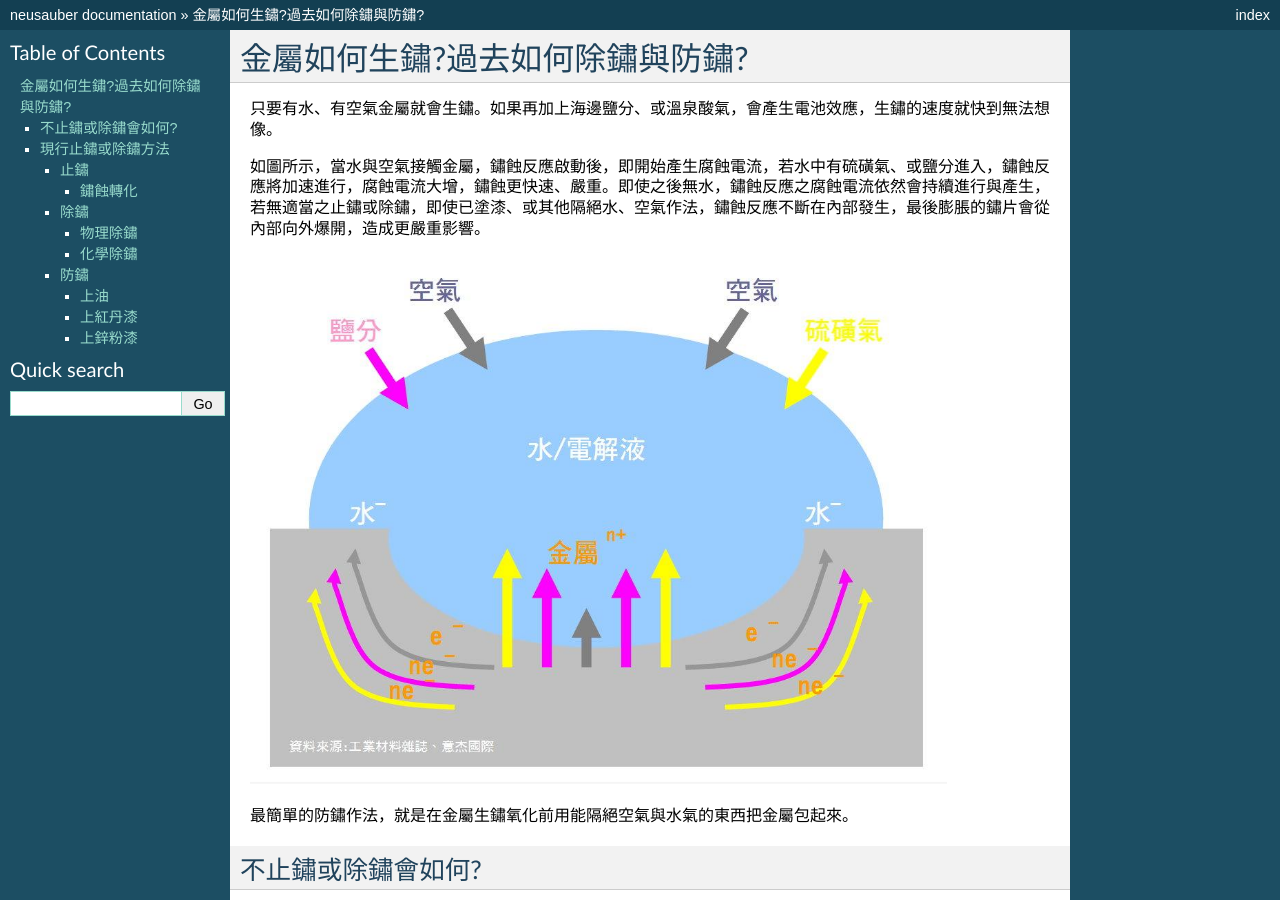
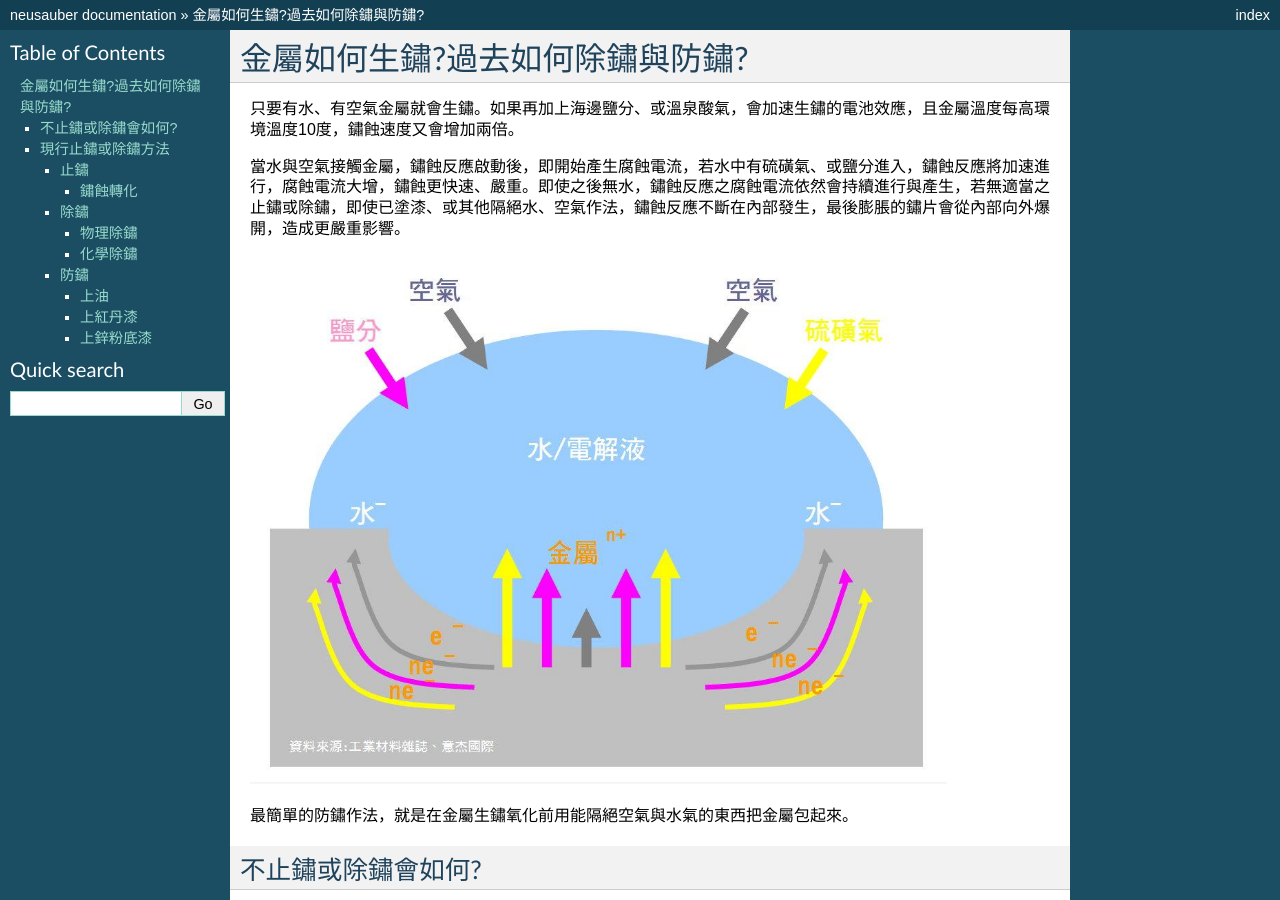
Before and after one commit to rexiap/neusauber, a Sphinx documentation site: the page built from docs/blogs/whyrust.rst, in a window 1280 px wide and 900 px high. Built offline with Sphinx 7.4.7, drawn with Linux system fonts in a browser that asks for light colours; some of the changed lines change nothing that is shown; some of the changed text lies outside the part shown.

Commit message:
Google Docs reST Editor@2019-1-7 16:36:20

```diff
--- a/docs/blogs/whyrust.rst
+++ b/docs/blogs/whyrust.rst
@@ -4,9 +4,9 @@
 金屬如何生鏽?過去如何除鏽與防鏽?
 ********************************
 
-只要有水、有空氣金屬就會生鏽。如果再加上海邊鹽分、或溫泉酸氣，會產生電池效應，生鏽的速度就快到無法想像。
+只要有水、有空氣金屬就會生鏽。如果再加上海邊鹽分、或溫泉酸氣，會加速生鏽的電池效應，且金屬溫度每高環境溫度10度，鏽蝕速度又會增加兩倍。
 
-如圖所示，當水與空氣接觸金屬，鏽蝕反應啟動後，即開始產生腐蝕電流，若水中有硫磺氣、或鹽分進入，鏽蝕反應將加速進行，腐蝕電流大增，鏽蝕更快速、嚴重。即使之後無水，鏽蝕反應之腐蝕電流依然會持續進行與產生，若無適當之止鏽或除鏽，即使已塗漆、或其他隔絕水、空氣作法，鏽蝕反應不斷在內部發生，最後膨脹的鏽片會從內部向外爆開，造成更嚴重影響。
+當水與空氣接觸金屬，鏽蝕反應啟動後，即開始產生腐蝕電流，若水中有硫磺氣、或鹽分進入，鏽蝕反應將加速進行，腐蝕電流大增，鏽蝕更快速、嚴重。即使之後無水，鏽蝕反應之腐蝕電流依然會持續進行與產生，若無適當之止鏽或除鏽，即使已塗漆、或其他隔絕水、空氣作法，鏽蝕反應不斷在內部發生，最後膨脹的鏽片會從內部向外爆開，造成更嚴重影響。
 
 \ |IMG1|\
 
@@ -133,20 +133,20 @@
 
     含鉛對人體有嚴重不可逆的影響。使用前需除鏽或止鏽。外觀顏色突兀。
 
-.. _h174fb648377959437b5c1f697c1c40:
+.. _h572187820253c7294643631303029:
 
-上鋅粉漆
-~~~~~~~~
+上鋅粉底漆
+~~~~~~~~~~
 
     面對造成鏽蝕的空氣、水、鹽分、硫(酸)氣等因子，以漆內所含之鋅粉與其先結合，消除鏽蝕因子與被保護金屬結合的機會。
 
     ``優點``
 
-    效果較持久。
+    方便使用，價格便宜。
 
     ``缺點``
 
-    顏色與原金屬基材不同。使用前需除鏽或止鏽。價格高。
+    使用前需除鏽，表層具吸水性，效果不持久。若鏽沒除乾淨，完全無效果。
 
 推薦閱讀：最新不用除鏽就可防鏽的方法，\ |LINK1|\
 
```
